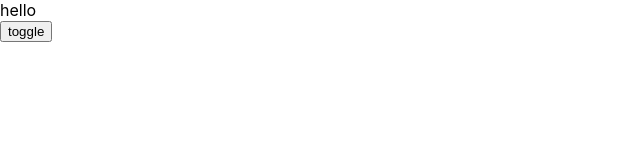
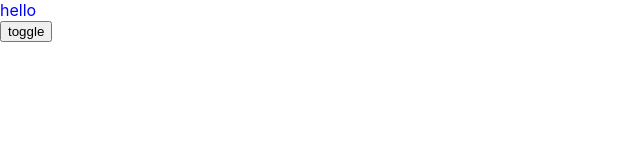
Before and after one commit to haoxl3/react-todolist, a React (Create React App) app: page / in a window 1280 px wide. Shown: the top 160 px of the page, without its empty margins (0-640 px from the left). Built offline with nearby package versions, Linux system fonts and the light colour scheme.

Commit message:
'动画'

```diff
--- a/package.json
+++ b/package.json
@@ -6,7 +6,8 @@
     "axios": "^0.18.0",
     "react": "^16.6.3",
     "react-dom": "^16.6.3",
-    "react-scripts": "2.1.1"
+    "react-scripts": "2.1.1",
+    "react-transition-group": "^2.5.0"
   },
   "scripts": {
     "start": "react-scripts start",
--- a/src/App.css
+++ b/src/App.css
@@ -1,8 +1,48 @@
-.show{
+/* .show{
   opacity: 1;
   transition: all 1s ease-in;
 }
 .hide{
   opacity: 0;
-  transition: all 1s ease-in;
+  animation: hide-item 2s ease-in forwards;
 }
+@keyframes hide-item{
+  0%{
+    opacity: 1;
+    color: red;
+  }
+  50%{
+    opacity: 0.5;
+    color: green;
+  }
+  100%{
+    opacity: 0;
+    color: blue;
+  }
+} */
+/* 使用react-transition-group动画框架
+*  根据前面的classNames值来给动画添加类名头为fade
+*  appear=true为第一次进页面时也有动画，会自动加appear-active
+*/
+.fade-enter,
+.fade-appear-active{
+  opacity: 0;
+}
+.fade-enter-active,
+.fade-appear-active{
+  opacity: 1;
+  transition: opacity 1s ease-in;
+}
+.fade-enter-done{
+  opacity: 1;
+}
+.fade-exit{
+  opacity: 1;
+}
+.fade-exit-active{
+  opacity: 0;
+  transition: opacity 1s ease-in;
+}
+.fade-exit-done{
+  opacity: 0;
+}
--- a/src/App.js
+++ b/src/App.js
@@ -1,4 +1,5 @@
 import React, { Component, Fragment } from 'react';
+import {CSSTransition} from 'react-transition-group';
 import './App.css'
 
 class App extends Component {
@@ -12,7 +13,17 @@ class App extends Component {
   render() {
     return (
       <Fragment>
-        <div className={this.state.show ? 'show':'hide'}>hello</div>
+        {/*<div className={this.state.show ? 'show':'hide'}>hello</div>*/}
+        <CSSTransition
+          in={this.state.show}
+          timeout={1000}
+          classNames='fade'
+          unmountOnExit
+          onEntered={(el)=>{el.style.color='blue'}}
+          appear={true}
+        >
+          <div>hello</div>
+        </CSSTransition>
         <button onClick={this.handleToggle}>toggle</button>
       </Fragment>
     );
```
Also changed, not shown: 1 other file (tests, documents, lock files or other folders).
